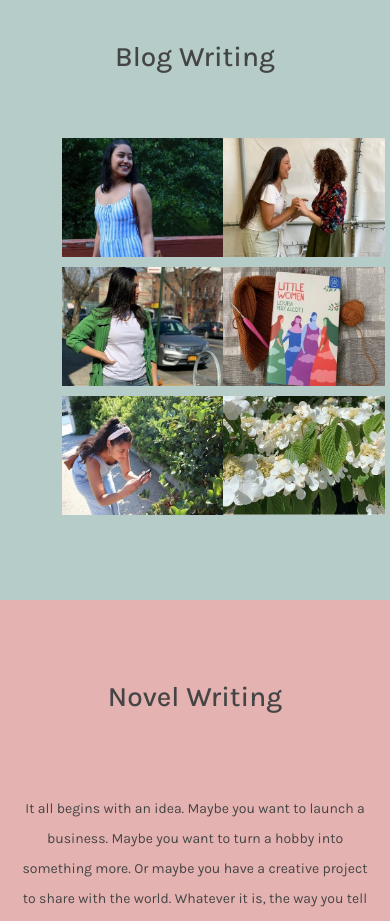
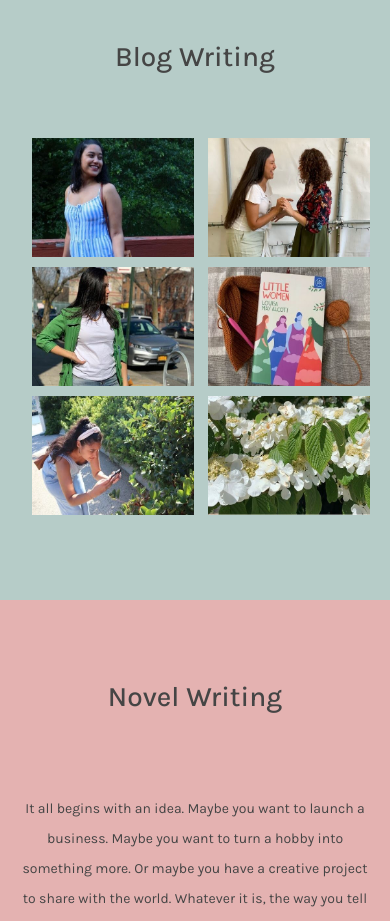
Before and after one commit to Kaitlyn-Lynette/Kathys-Portfolio, a React (Create React App) app: page /portfolio in a window 390 px wide. Shown: the part 2160-3081 px from the top of the page. Built offline with nearby package versions, Linux system fonts and the light colour scheme.

Commit message:
changed the padding left

```diff
--- a/src/App.css
+++ b/src/App.css
@@ -681,7 +681,7 @@ a.nav-link {
 
 .blog-photo-grid{
   padding-bottom: 80px;
-  padding-left: 45px;
+  padding-left: 15px;
 }
 
   .photo-col {
```
